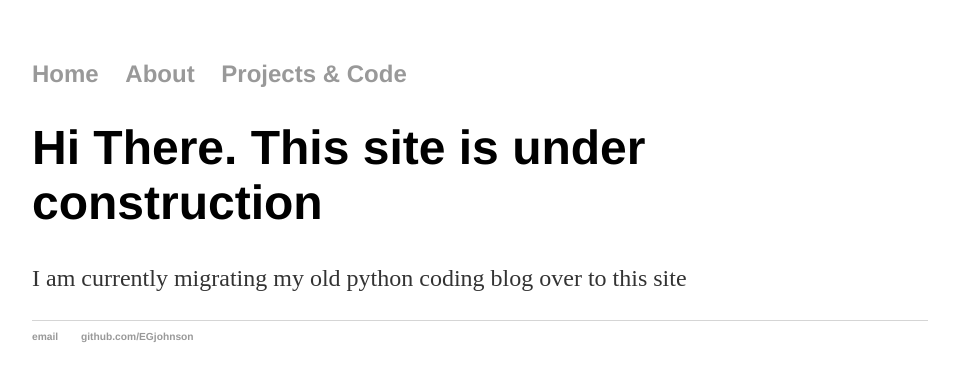
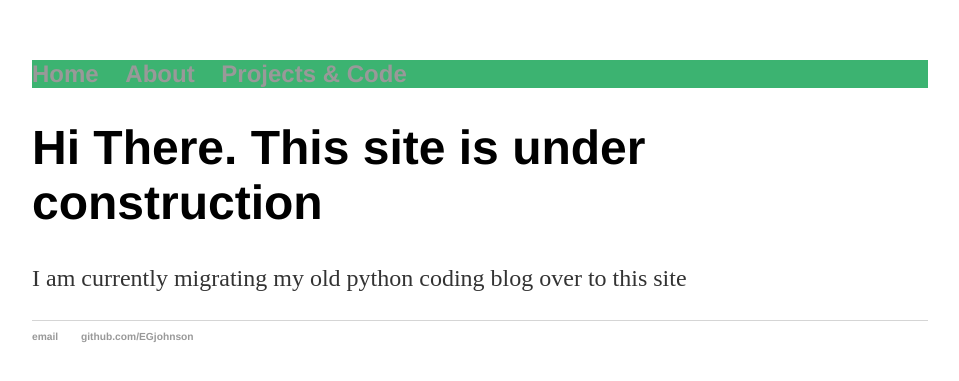
Before and after one commit to EGjohnson/EGjohnson.github.io, a Jekyll site: the page built from index.html, in a window 1280 px wide. Shown: the top 381 px of the page, without its empty margins (160-1119 px from the left). Built offline with Jekyll 4.4.1, drawn with Linux system fonts in a browser that asks for light colours.

Commit message:
changed background color

```diff
--- a/css/main.css
+++ b/css/main.css
@@ -8,6 +8,7 @@ nav ul{
     padding: 0px;
     list-style: none;
     font-weight: bold;
+    background-color: #3cb371;
 
 }
 footer ul {
```
